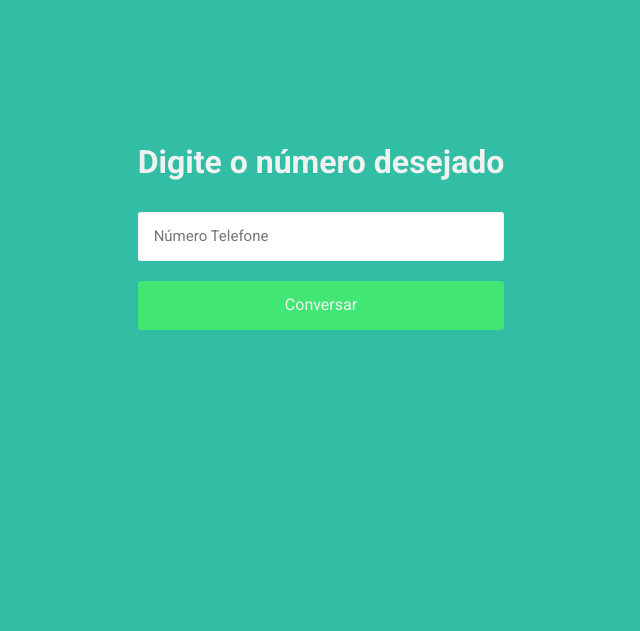
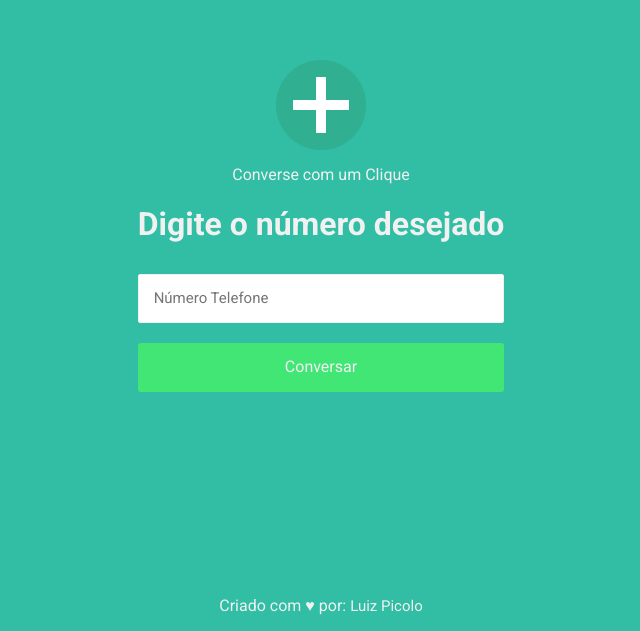
Before and after one commit to luizpicolo/conversa-com-um-clique, a website built with Parcel: page index.html in a window 1280 px wide. Shown: the part 169-800 px from the top of the page, without its empty margins (319-959 px from the left). Built offline with nearby package versions, Linux system fonts and the light colour scheme.

Commit message:
Últimos ajustes

```diff
--- a/css/main.css
+++ b/css/main.css
@@ -274,7 +274,7 @@ body {
   display: flex;
   justify-content: center;
   align-items: center;
-  /* background-color: #7159C1; */
+  margin: -70px 0 0 0;
   background-color: #31BEA5;
 }
 
@@ -291,13 +291,22 @@ h3 {
   margin: 15px 0 10px 0;
 }
 
+.logo {
+  text-align: center;
+  color: #f1f1f1;
+}
+
+.logo img {
+  width: 90px;
+}
+
 .centering {
   text-align: center;
 }
 
 a {
   text-decoration: none;
-  color: #4B4B4B;
+  color: #f1f1f1;
   font-size: 15px;
 }
 
@@ -330,3 +339,17 @@ input[type='submit']{
   margin: 10px 0 10px 0;
   cursor: pointer;
 }
+
+.swal-button {
+  background-color: #41E675;
+  border: none;
+}
+
+footer {
+  position: fixed;
+  left: 0;
+  bottom: 0;
+  width: 100%;
+  color: #f1f1f1;
+  text-align: center;
+}
--- a/index.html
+++ b/index.html
@@ -24,7 +24,11 @@
 </head>
 
 <body>
-
+  <div>
+    <header class="logo">
+      <img src="icon.png" alt="Converse com um clique">
+      <p>Converse com um Clique</p>
+    </header>
     <main>
       <section>
         <h1>Digite o número desejado</h1>
@@ -41,9 +45,13 @@
         </div>
       </section>
     </main>
-
+    <footer>
+      <p>Criado com &hearts; por: <a href="http://luizpicolo.com.br">Luiz Picolo</a></p>
+    </footer>
+  </div>
   <script src="https://code.jquery.com/jquery-3.5.1.js"></script>
   <script src="https://cdnjs.cloudflare.com/ajax/libs/jquery.mask/1.14.16/jquery.mask.min.js"></script>
+  <script src="https://unpkg.com/sweetalert/dist/sweetalert.min.js"></script>
   <script src="js/vendor/modernizr-3.11.2.min.js"></script>
   <script src="js/plugins.js"></script>
   <script src="js/main.js"></script>
--- a/js/main.js
+++ b/js/main.js
@@ -8,6 +8,6 @@ $( "#target" ).submit(function( event ) {
     phone = phone.replace(/[^\d]/g, '');
     $('.link-wa').html('<a href="https://wa.me/55'+phone+'">https://wa.me/55'+phone+'</a>');
   } else {
-    alert("É necessário o número telefônico")
+    swal("Vixii, aconteceu um problema", "Você precisa adicionar um número");
   }
 });
```
Lines whose indentation alone changed are shown as unchanged.
